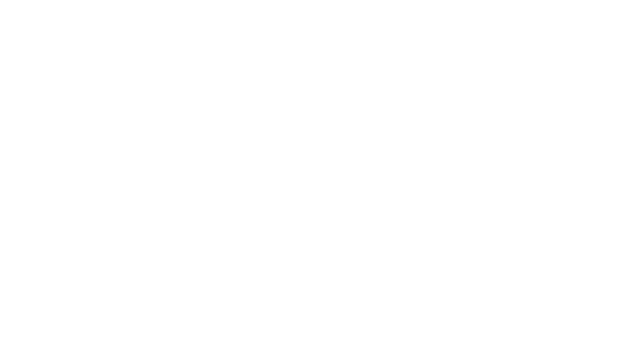
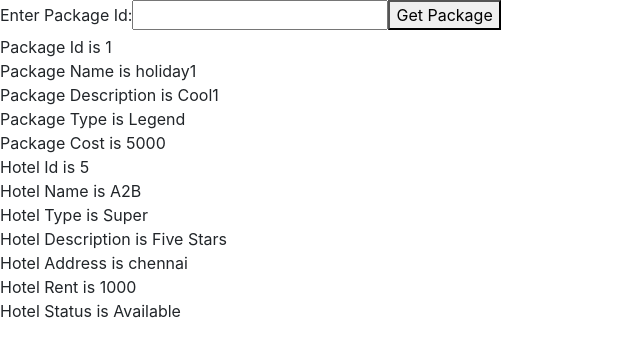
Before and after one commit to Navaneeth1220/tms_frontend, a React (Create React App) app in the folder tms/: page / in a window 1280 px wide. Shown: the top 356 px of the page, without its empty margins (0-640 px from the left). Built offline with nearby package versions, Linux system fonts and the light colour scheme.

Commit message:
GetPackageDetails corrected

```diff
--- a/tms/src/App.js
+++ b/tms/src/App.js
@@ -102,7 +102,7 @@ function App() {
 
       {/*<DisplayPackageDetails pack={pack1} />*/}
 
-      {/*<GetPackageDetails />*/}
+      {<GetPackageDetails />}
 
       {/*<DisplayPackageList packs = {packs} />*/}
 
--- a/tms/src/component/Package/GetPackageDetails.js
+++ b/tms/src/component/Package/GetPackageDetails.js
@@ -5,7 +5,7 @@ import commonStyle from "./commonStyle.module.css"
 
 export default function GetPackageDetails() {
 
-   /* let mockPackage = {
+   let mockPackage = {
 
         packageId: 1,
         packageName: "holiday1",
@@ -19,11 +19,11 @@ export default function GetPackageDetails() {
         address: "chennai",
         rent: 1000.0,
         hotelStatus: "Available"
-    };*/
+    };
 
     const packageIdRef = React.createRef();
 
-    const initialState = { packageId: undefined, pack: undefined, errMsg: undefined };
+    const initialState = { packageId: undefined, pack: mockPackage, errMsg: undefined };
 
     const [currentState, setNewState] = useState(initialState);
 
@@ -35,7 +35,7 @@ export default function GetPackageDetails() {
 
     const setFieldState = () => {
 
-        const packageIdValue = packageIdRef.current.packageIdValue;
+        const packageIdValue = packageIdRef.current.value;
         const newState = { ...currentState, packageId: packageIdValue };
         setNewState(newState);
 
```
